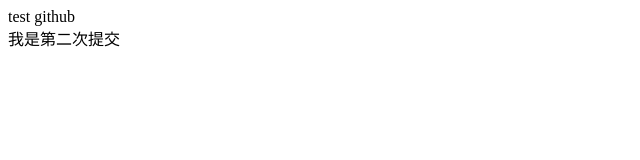
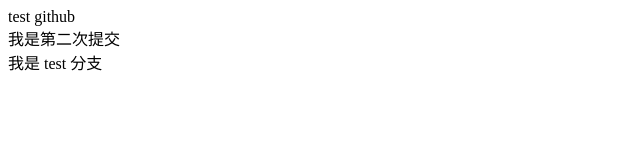
Before and after one commit to wattys/test1, a plain HTML site: page index.html in a window 1280 px wide. Shown: the whole page, without its empty margins (0-640 px from the left). Drawn offline with Linux system fonts and the light colour scheme.

Commit message:
test brand change
修改test 分支

```diff
--- a/index.html
+++ b/index.html
@@ -7,5 +7,6 @@
 	<body>
 		<div>test github</div>
 		<div>我是第二次提交<div>
+		<div>我是 test 分支</div>
 	</body>
 </html>
```
